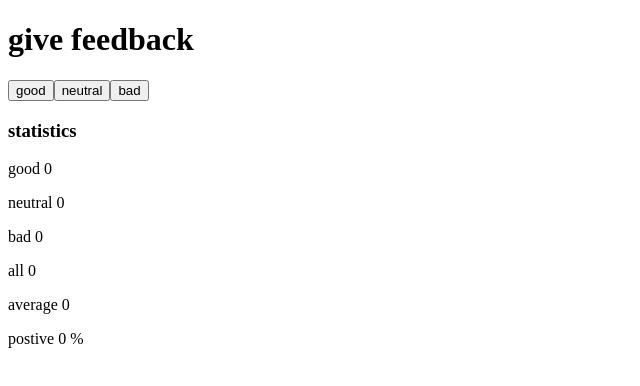
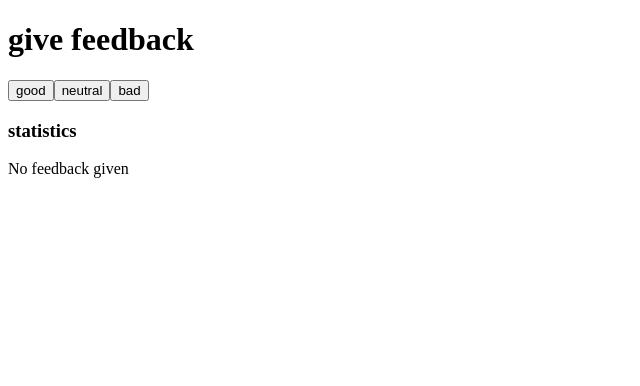
Before and after one commit to tajpuriya27/full-stack-open, a React (Create React App) app in the folder part1/unicafe/: page / in a window 1280 px wide. Shown: the top 386 px of the page, without its empty margins (0-640 px from the left). Built offline with nearby package versions, Linux system fonts and the light colour scheme.

Commit message:
feat: 1.9: unicafe, step4 completed

```diff
--- a/part1/unicafe/src/App.js
+++ b/part1/unicafe/src/App.js
@@ -1,13 +1,21 @@
 import { useState } from "react";
 
 // Components:
-const Statistics = ({ averageFun, positiveFun }) => {
+const Statistics = ({ good, neutral, bad, all, averageFun, positiveFun }) => {
+  if (averageFun()) {
     return (
       <>
+        <p>good {good}</p>
+        <p>neutral {neutral}</p>
+        <p>bad {bad}</p>
+        <p>all {all}</p>
         <p>average {averageFun()}</p>
         <p>postive {positiveFun()} % </p>
       </>
     );
+  } else {
+    return "No feedback given";
+  }
 };
 
 const App = () => {
@@ -49,11 +57,14 @@ const App = () => {
       <button onClick={clickNeutal}>neutral</button>
       <button onClick={clickBad}>bad</button>
       <h3>statistics</h3>
-      <p>good {good}</p>
-      <p>neutral {neutral}</p>
-      <p>bad {bad}</p>
-      <p>all {all}</p>
-      <Statistics averageFun={averageFun} positiveFun={positiveFun} />
+      <Statistics
+        good={good}
+        neutral={neutral}
+        bad={bad}
+        all={all}
+        averageFun={averageFun}
+        positiveFun={positiveFun}
+      />
     </div>
   );
 };
```
Also changed, not shown: part1/unicafe/assest/image1.9.png (added), 1 other file (tests, documents, lock files or other folders). Lines whose indentation alone changed are shown as unchanged.
